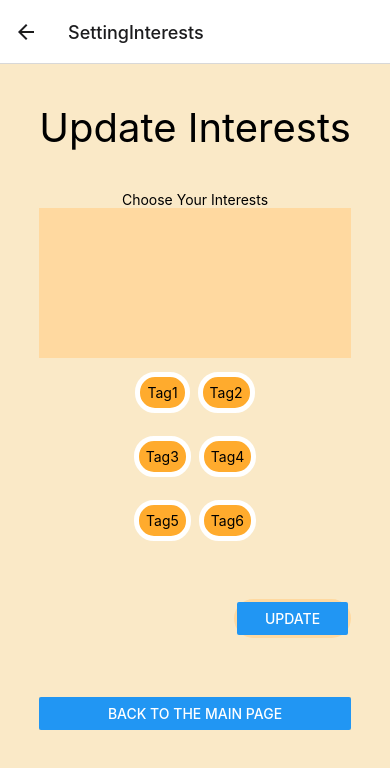
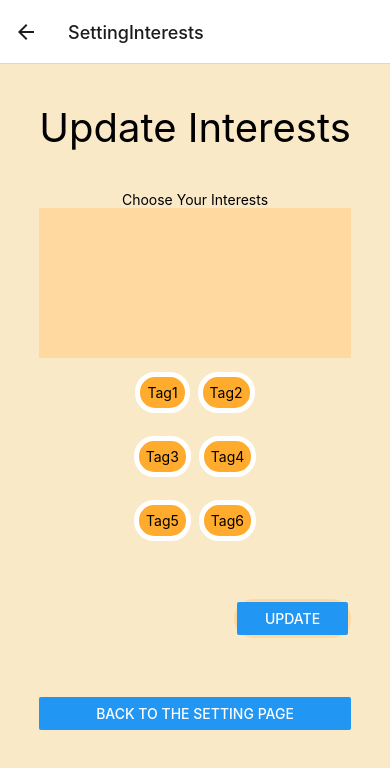
Before and after one commit to cis350/project-uniteandconquer, a React Native app in the folder uniteandconquer-mobile/: screen /SettingInterests in a window 390 px wide. Shown: the top 768 px of the page. Built offline with nearby package versions, Linux system fonts and the light colour scheme.

Commit message:
Fix button description

```diff
--- a/uniteandconquer-mobile/components/UpdateInterests.js
+++ b/uniteandconquer-mobile/components/UpdateInterests.js
@@ -178,7 +178,7 @@ function SettingInterests({ navigation }) {
 
       <View style={styles.backButtonContainer}>
         <View style={styles.button}>
-          <Button title="Back to the main page" onPress={() => navigation.navigate('SettingMain')} />
+          <Button title="Back to the setting page" onPress={() => navigation.navigate('SettingMain')} />
         </View>
       </View>
     </ScrollView>
--- a/uniteandconquer-mobile/components/UpdatePassword.js
+++ b/uniteandconquer-mobile/components/UpdatePassword.js
@@ -166,7 +166,7 @@ function UpdatePassword({ navigation }) {
 
         <View style={styles.backButtonContainer}>
           <View style={styles.button}>
-            <Button title="Back to the main page" onPress={() => navigation.navigate('SettingMain')} />
+            <Button title="Back to the setting page" onPress={() => navigation.navigate('SettingMain')} />
           </View>
         </View>
       </View>
--- a/uniteandconquer-mobile/components/UpdatePersonalInfo.js
+++ b/uniteandconquer-mobile/components/UpdatePersonalInfo.js
@@ -324,7 +324,7 @@ function UpdateInfo({ navigation }) {
 
         <View style={styles.backButtonContainer}>
           <View style={styles.button}>
-            <Button title="Back to the main page" onPress={() => navigation.navigate('SettingMain')} />
+            <Button title="Back to the setting page" onPress={() => navigation.navigate('SettingMain')} />
           </View>
         </View>
       </View>
```
